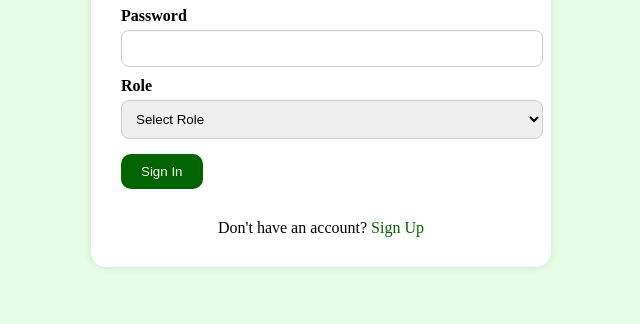
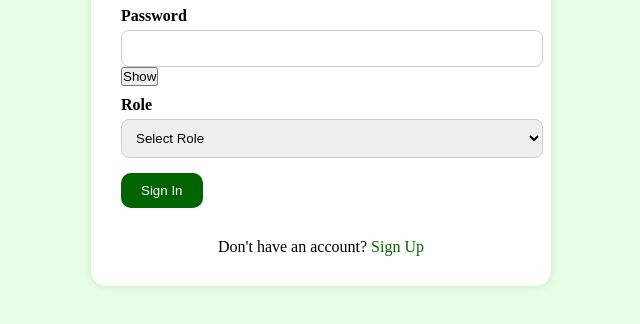
Before and after one commit to rousin2127/Waste-Wise, a plain HTML site: page signin.html in a window 1280 px wide. Shown: the part 230-554 px from the top of the page, without its empty margins (319-959 px from the left). Drawn offline with Linux system fonts and the light colour scheme.

Commit message:
Update signin.html
"Added password show/hide feature in signin form"

```diff
--- a/signin.html
+++ b/signin.html
@@ -16,6 +16,7 @@
 
       <label>Password</label>
       <input type="password" id="signinPassword" required>
+      <button type="button" onclick="togglePassword('signinPassword')">Show</button>
 
       <label>Role</label>
       <select id="signinRole" required>
```
